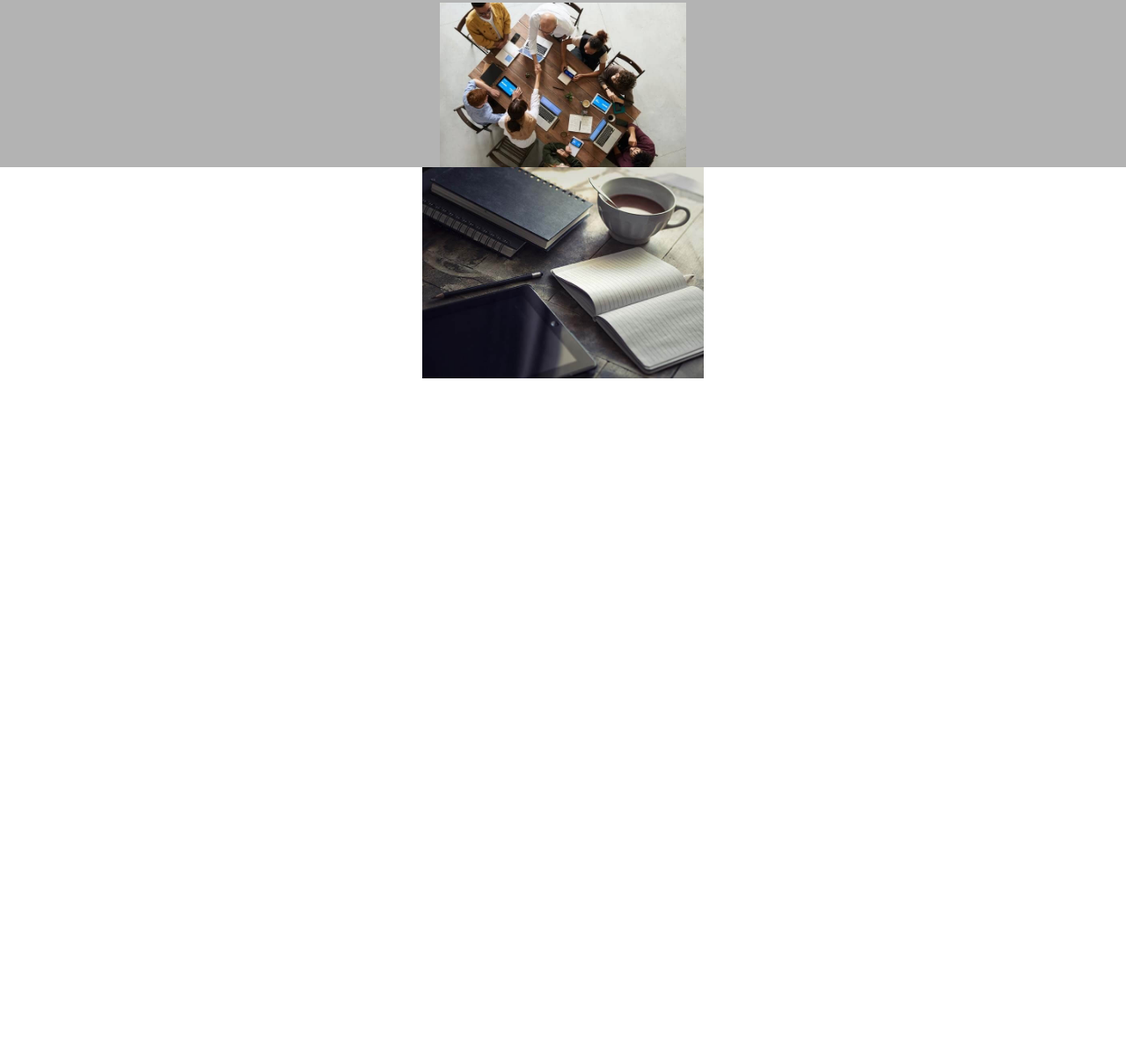
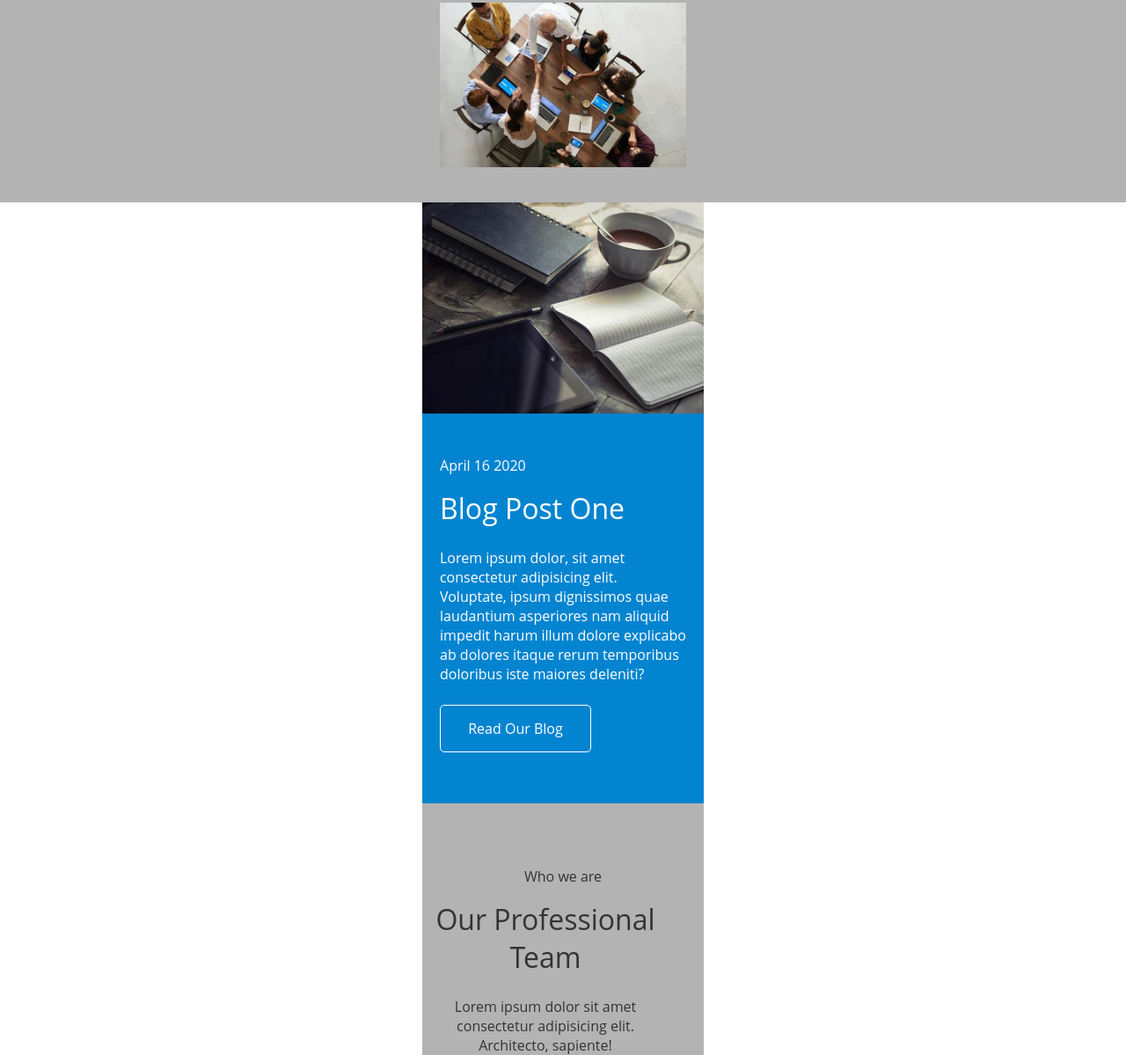
Before and after one commit to dmitruz/finance-ledger, a website built with Parcel: page src/index.html in a window 1280 px wide. Shown: the part 2169-3368 px from the top of the page at 88% size. Before the commit the page ends 2599 px from the top, so only its background shows below. Built offline with nearby package versions, Linux system fonts and the light colour scheme.

Commit message:
continue

```diff
--- a/src/index.html
+++ b/src/index.html
@@ -83,58 +83,57 @@
         <ul class="cases__list">
           <li class="cases__item">
             <picture>
-               <source media="(min-width: 320px)"
-               srcset="./images/cases/cases1.jpg">
-               <source media="(min-width: 768px)"
-                srcset="./images/cases/cases1@2x.jpg">
-               <source media="(min-width: 320px)"
-               srcset="./images/cases/cases1.webp" type="webp">
-               <source media="(min-width: 768px)"
-               srcset="./images/cases/cases1@2x.webp" type="webp">
-               <img class="mobile__case" src="./images/cases/cases1.jpg" alt="case1">
+              <source media="(min-width: 320px)" srcset="./images/cases/cases1.jpg" />
+              <source media="(min-width: 768px)" srcset="./images/cases/cases1@2x.jpg" />
+              <source media="(min-width: 320px)" srcset="./images/cases/cases1.webp" type="webp" />
+              <source
+                media="(min-width: 768px)"
+                srcset="./images/cases/cases1@2x.webp"
+                type="webp"
+              />
+              <img class="mobile__case" src="./images/cases/cases1.jpg" alt="case1" />
             </picture>
           </li>
 
           <li class="cases__item">
             <picture>
-               <source srcset="./images/cases/cases1.jpg">
-               <source srcset="./images/cases/cases1@2x.jpg">
-               <source srcset="./images/cases/cases1.webp" type="webp">
-               <source srcset="./images/cases/cases1@2x.webp" type="webp">
-               <img class="mobile__case" src="./images/cases/cases1.jpg" alt="case1">
+              <source srcset="./images/cases/cases1.jpg" />
+              <source srcset="./images/cases/cases1@2x.jpg" />
+              <source srcset="./images/cases/cases1.webp" type="webp" />
+              <source srcset="./images/cases/cases1@2x.webp" type="webp" />
+              <img class="mobile__case" src="./images/cases/cases1.jpg" alt="case1" />
             </picture>
           </li>
 
           <li class="cases__item">
             <picture>
-               <source srcset="./images/cases/cases1.jpg">
-               <source srcset="./images/cases/cases1@2x.jpg">
-               <source srcset="./images/cases/cases1.webp" type="webp">
-               <source srcset="./images/cases/cases1@2x.webp" type="webp">
-               <img class="mobile__case" src="./images/cases/cases1.jpg" alt="case1">
+              <source srcset="./images/cases/cases1.jpg" />
+              <source srcset="./images/cases/cases1@2x.jpg" />
+              <source srcset="./images/cases/cases1.webp" type="webp" />
+              <source srcset="./images/cases/cases1@2x.webp" type="webp" />
+              <img class="mobile__case" src="./images/cases/cases1.jpg" alt="case1" />
             </picture>
           </li>
 
           <li class="cases__item">
             <picture>
-               <source srcset="./images/cases/cases1.jpg">
-               <source srcset="./images/cases/cases1@2x.jpg">
-               <source srcset="./images/cases/cases1.webp" type="webp">
-               <source srcset="./images/cases/cases1@2x.webp" type="webp">
-               <img class="mobile__case" src="./images/cases/cases1.jpg" alt="case1">
+              <source srcset="./images/cases/cases1.jpg" />
+              <source srcset="./images/cases/cases1@2x.jpg" />
+              <source srcset="./images/cases/cases1.webp" type="webp" />
+              <source srcset="./images/cases/cases1@2x.webp" type="webp" />
+              <img class="mobile__case" src="./images/cases/cases1.jpg" alt="case1" />
             </picture>
           </li>
 
-           <li class="cases__item">
+          <li class="cases__item-last">
             <picture>
-               <source srcset="./images/cases/cases1.jpg">
-               <source srcset="./images/cases/cases1@2x.jpg">
-               <source srcset="./images/cases/cases1.webp" type="webp">
-               <source srcset="./images/cases/cases1@2x.webp" type="webp">
-               <img class="mobile__case" src="./images/cases/cases1.jpg" alt="case1">
+              <source srcset="./images/cases/cases1.jpg" />
+              <source srcset="./images/cases/cases1@2x.jpg" />
+              <source srcset="./images/cases/cases1.webp" type="webp" />
+              <source srcset="./images/cases/cases1@2x.webp" type="webp" />
+              <img class="mobile__case" src="./images/cases/cases1.jpg" alt="case1" />
             </picture>
           </li>
-
         </ul>
       </div>
     </section>
@@ -143,8 +142,45 @@
 
     <section class="blogpost">
       <div class="container">
+        <picture>
+          <source srcset="images/home/blog.jpg" />
+          <source srcset="./images/home/blog@2x.jpg" />
+          <source srcset="./images/home/blog.webp" type="webp" />
+          <source srcset="./images/home/blog@2x.webp" type="webp" />
+          <img class="blogpost__img" src="./images/home/blog.jpg" alt="blog" />
+        </picture>
+
         <div class="blogpost__block">
-          <img class="blogpost__img" src="images/home/blog.jpg">
+          <h2 class="blog__post-date">April 16 2020</h2>
+          <h3 class="blog__post-header">Blog Post One</h3>
+          <p class="blog__post-paragraph">
+            Lorem ipsum dolor, sit amet consectetur adipisicing elit. Voluptate, ipsum dignissimos
+            quae laudantium asperiores nam aliquid impedit harum illum dolore explicabo ab dolores
+            itaque rerum temporibus doloribus iste maiores deleniti?
+          </p>
+          <button class="blog__post-btn">
+            <h3 class="blog__post-btn-text">Read Our Blog</h3>
+          </button>
+        </div>
+      </div>
+    </section>
+
+    <!---PROFESSIONAL   TEAM----------------------------------------------------------------------------------->
+
+    <section class="professional__team">
+      <div class="container">
+        <div class="professional__block">
+          <h2 class="about__us">Who we are</h2>
+          <h3 class="professional__team-header">Our Professional<br />Team</h3>
+          <p class="professional__team-paragraph">
+            Lorem ipsum dolor sit amet consectetur adipisicing elit. Architecto, sapiente!
+          </p>
+        </div>
+        <div class="team__members-block">
+          <ul class="professional__team-list">
+            <li class="professional__list-item"></li>
+          </ul>
+        </div>
       </div>
     </section>
     <script src="./index.js"></script>
--- a/src/sass/blogpost.scss
+++ b/src/sass/blogpost.scss
@@ -1,4 +1,68 @@
+
+.blogpost__block {
+    background-color: #0284D0;
+    padding-left: 20px;
+    align-items: center;
+    border-radius: 0;
+}
 .blogpost__img {
     max-width: 320px;
 
 }
+
+.blog__post-date {
+    font-family: 'Open Sans';
+font-style: normal;
+font-weight: 400;
+font-size: 16px;
+line-height: 0,8;
+color: #FFFFFF;
+padding-top: 48px;
+}
+
+.blog__post-header {
+
+width: 254px;
+font-family: 'Open Sans';
+font-style: normal;
+font-weight: 400;
+font-size: 32px;
+line-height: 0,8;
+color: #FFFFFF;
+padding-top: 16px;
+}
+
+.blog__post-paragraph {
+width: 280px;
+font-family: 'Open Sans';
+font-style: normal;
+font-weight: 400;
+font-size: 16px;
+line-height: 22px;
+color: #FFFFFF;
+padding-top: 24px;
+
+}
+
+.blog__post-btn {
+ background-color:#0284D0;
+justify-content: center;
+align-items: center;
+margin-top: 24px;
+gap: 10px;
+width: 172px;
+height: 54px;
+border: 1px solid #FFFFFF;
+border-radius: 5px;
+margin-bottom: 58px;
+}
+
+.blog__post-btn-text {
+
+font-family: 'Open Sans';
+font-style: normal;
+font-weight: 400;
+font-size: 16px;
+line-height: 0,8;
+color: #FFFFFF;
+}
--- a/src/sass/business-cases.scss
+++ b/src/sass/business-cases.scss
@@ -57,3 +57,6 @@ margin-top: 24px;
     padding-bottom: 40px;
 
 }
+.cases__item-last {
+    padding-bottom: 40px;
+}
--- a/src/sass/main.scss
+++ b/src/sass/main.scss
@@ -3,3 +3,4 @@
 @import './green-section.scss';
 @import './business-cases.scss';
 @import './blogpost.scss';
+@import './professional-team.scss';
--- /dev/null
+++ b/src/sass/professional-team.scss
@@ -0,0 +1,47 @@
+.professional__block {
+    background-color: #b3b3b3;
+    align-items: center;
+}
+.about__us {
+font-family: 'Open Sans';
+font-style: normal;
+font-weight: 400;
+font-size: 16px;
+line-height: 0,8;
+text-align: center;
+color: #333333;
+padding-top: 72px;
+}
+
+.professional__team-header {
+
+width: 280px;
+font-family: 'Open Sans';
+font-style: normal;
+font-weight: 400;
+font-size: 32px;
+line-height: 0,8;
+text-align: center;
+color: #333333;
+padding-top: 16px;
+}
+
+.professional__team-paragraph {
+
+width: 280px;
+font-family: 'Open Sans';
+font-style: normal;
+font-weight: 400;
+font-size: 16px;
+line-height: 0,8;
+text-align: center;
+color: #333333;
+padding-top: 24px;
+}
+
+.team__members-block {
+    background-color:#b3b3b3;
+    align-items: center;
+    padding-left: 20px;
+    padding-right: 20px;
+}
```
Also changed, not shown: src/images/team/person1.jpg (added), src/images/team/person1.webp (added), src/images/team/person1@2x.jpg (added), src/images/team/person1@2x.webp (added), src/images/team/person2.jpg (added), src/images/team/person2.webp (added), src/images/team/person2@2x.jpg (added), src/images/team/person2@2x.webp (added), src/images/team/person3.jpg (added), src/images/team/person3.webp (added), src/images/team/person3@2x.jpg (added), src/images/team/person3@2x.webp (added), 1 other file. Lines whose indentation alone changed are shown as unchanged.
